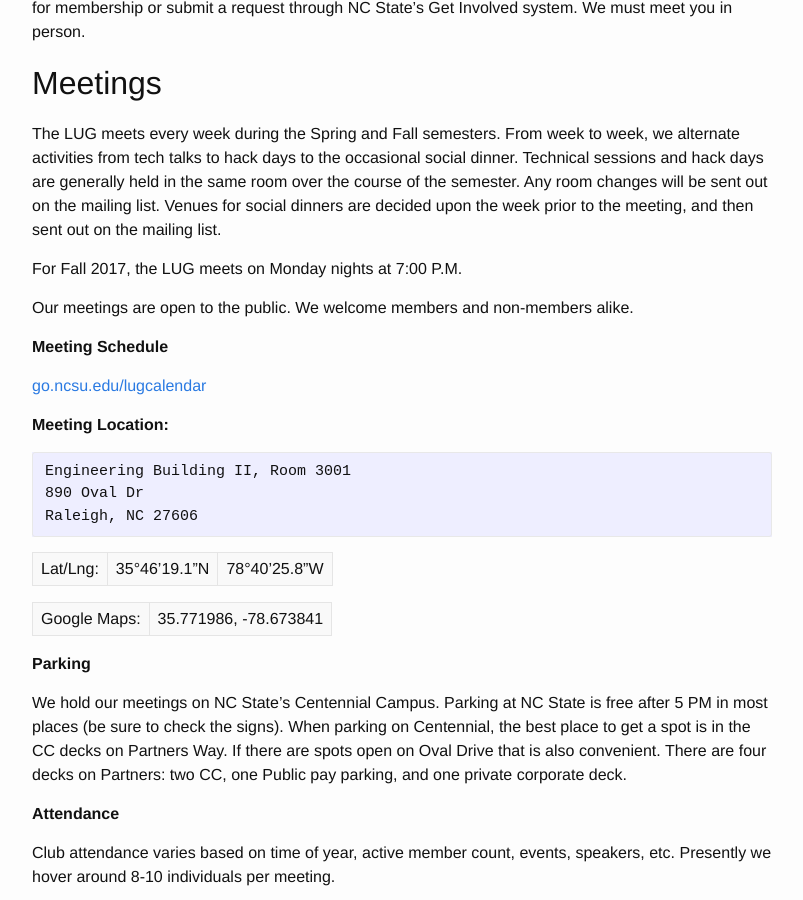
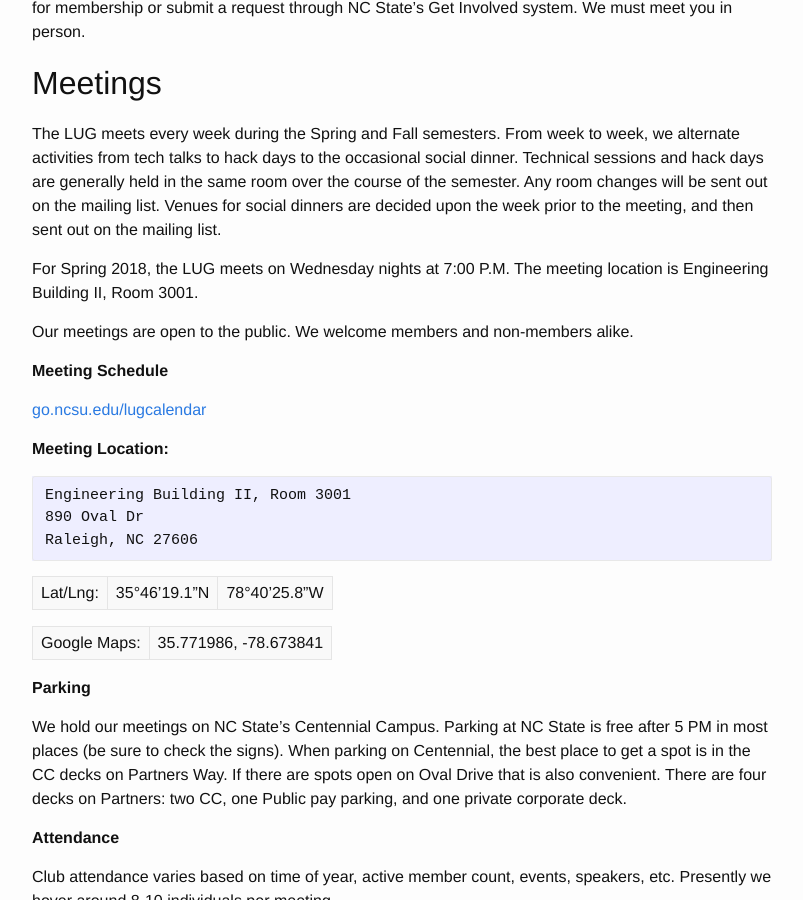
Before and after one commit to ncsulug/lug-website, a Jekyll site: the page built from info.md, in a window 1280 px wide and 900 px high, scrolled down 512 px. Shown: the whole window, without its empty margins (238-1041 px from the left). Built offline with Jekyll 4.4.1, drawn with Linux system fonts in a browser that asks for light colours.

Commit message:
Update info.md

```diff
--- a/info.md
+++ b/info.md
@@ -32,7 +32,8 @@
 mailing list. Venues for social dinners are decided upon the week prior to the
 meeting, and then sent out on the mailing list.
 
-For Fall 2017, the LUG meets on Monday nights at 7:00 P.M.
+For Spring 2018, the LUG meets on Wednesday nights at 7:00 P.M.
+The meeting location is Engineering Building II, Room 3001.
 
 Our meetings are open to the public. We welcome members and non-members alike.
 
```
